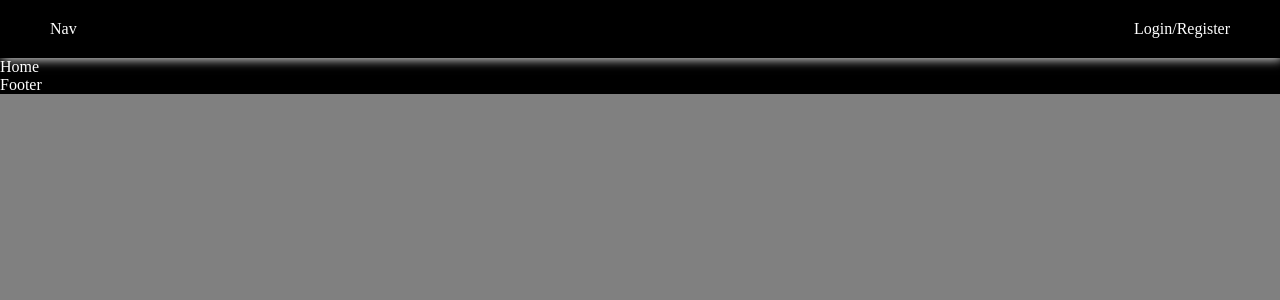
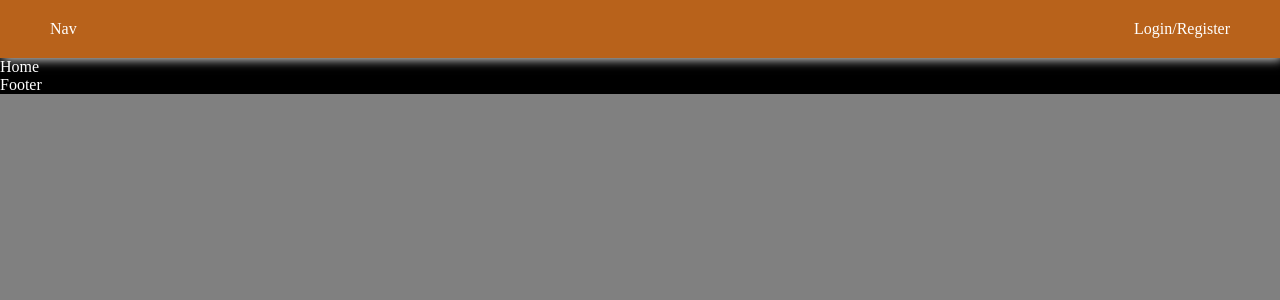
Before and after one commit to TheDa21crj/attendance-fronend, a React (Vite) app: page / in a window 1280 px wide. Shown: the top 300 px of the page. Built offline with nearby package versions, Linux system fonts and the light colour scheme.

Commit message:
Update Nav.module.css

```diff
--- a/src/Components/Css/Nav.module.css
+++ b/src/Components/Css/Nav.module.css
@@ -1,4 +1,5 @@
 .mDiv {
+  background-color: #b8621b;
   padding: 20px 50px;
   display: flex;
   justify-content: space-between;
```
